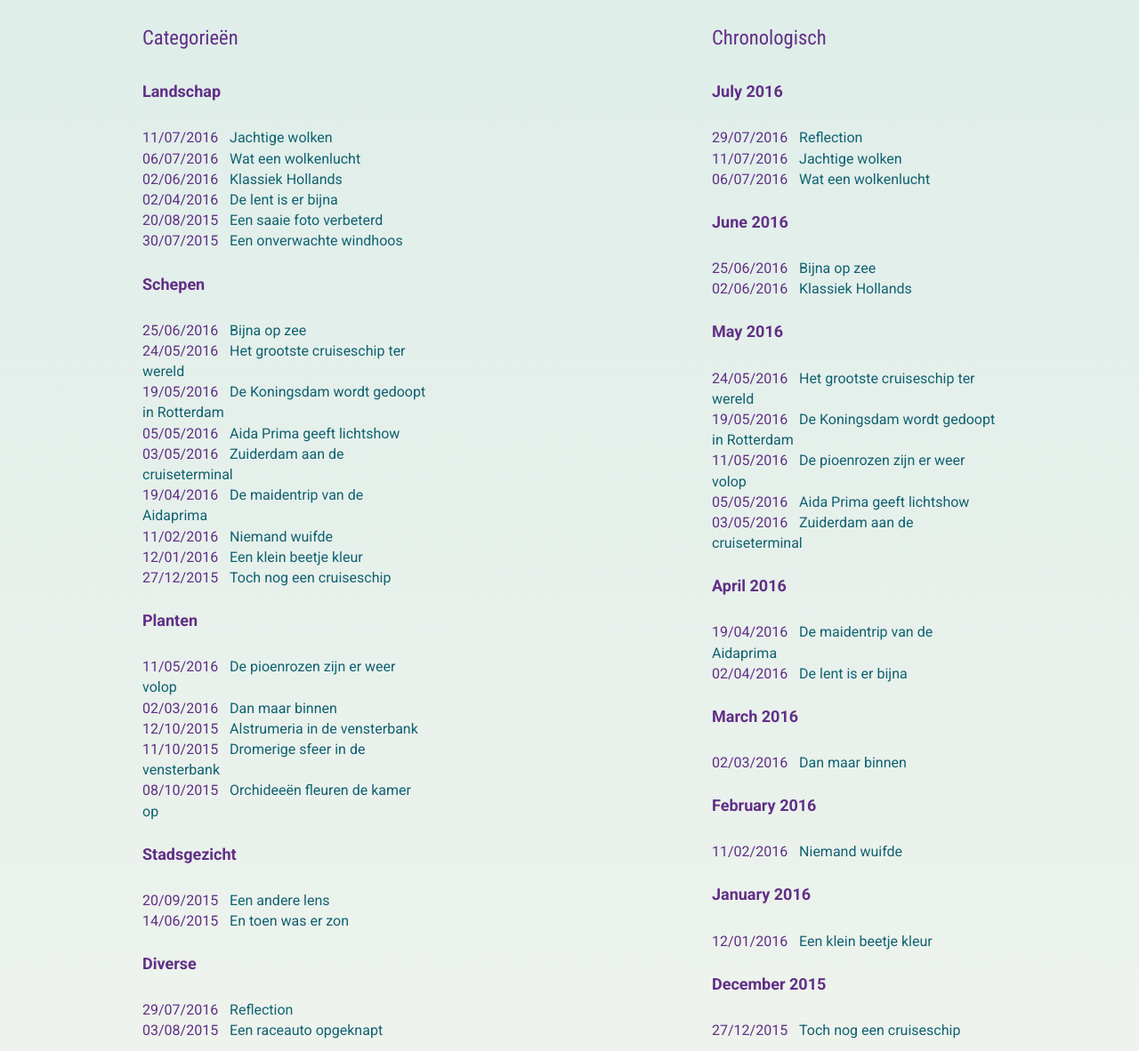
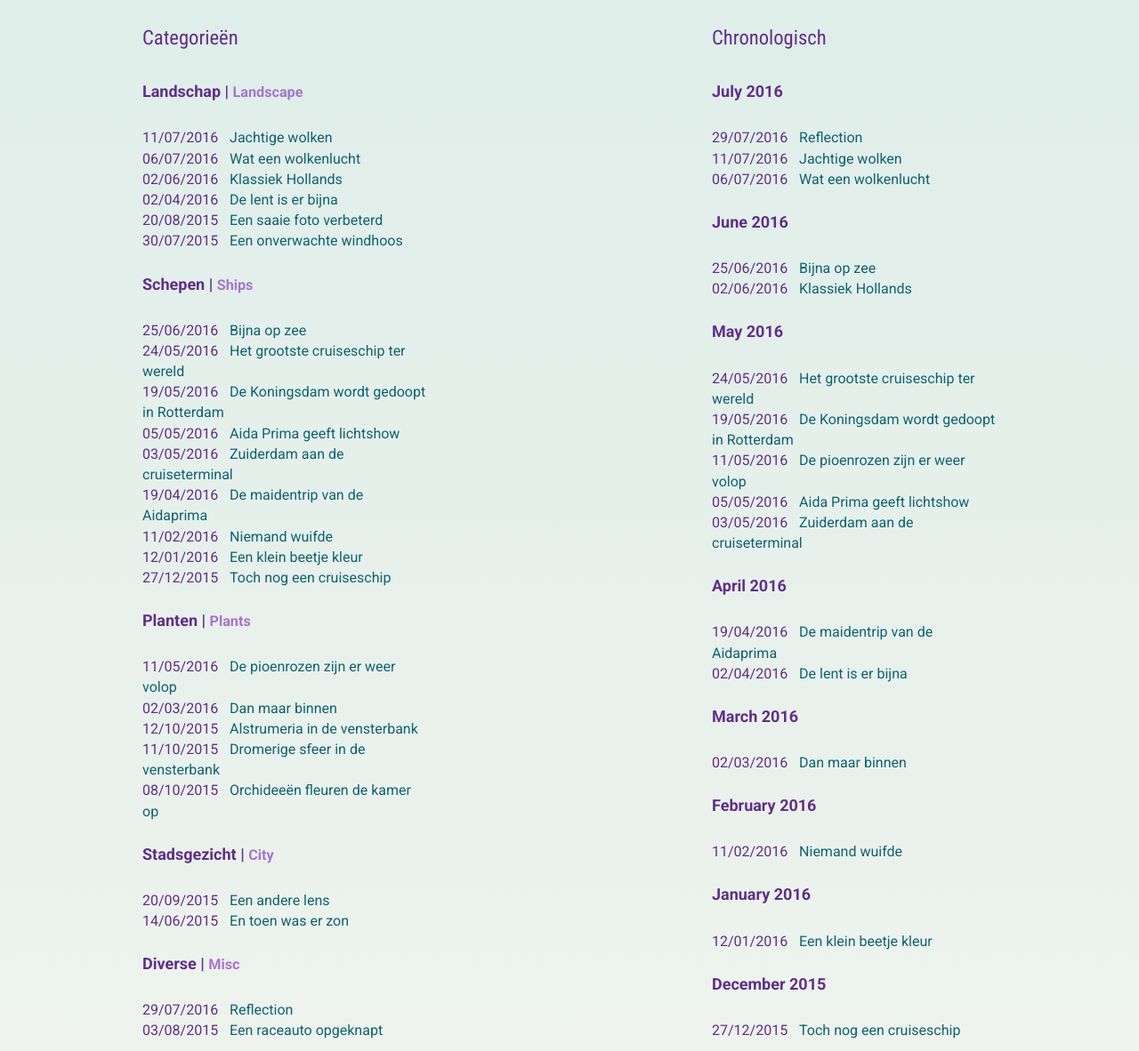
Before and after one commit to hansvanoverbeek/photoblog, a Jekyll site: the page built from archive.md, in a window 1280 px wide. Shown: the part 171-1353 px from the top of the page at 89% size. Built offline with Jekyll 4.4.1, drawn with Linux system fonts in a browser that asks for light colours.

Commit message:
sass en archief

```diff
--- a/_sass/_base.scss
+++ b/_sass/_base.scss
@@ -66,6 +66,12 @@ h5 {
   font-size: 1.125em;
 }
 
+h5 span {
+  opacity: 0.8;
+  color: lighten($text-color, 20%);
+  font-size: 0.9em;
+}
+
 .font_small,
 small {
   font-size: 0.707em;
--- a/archive.md
+++ b/archive.md
@@ -13,35 +13,35 @@ permalink: /archive/
 
      <h4>Categorie&euml;n</h4>
 
-     <h5>Landschap</h5>
+     <h5>Landschap | <span>Landscape</span></h5>
       <ul>
         {% for item in site.categories.landschap %}
          <li><span >{{ item.date | date: "%d/%m/%Y" }}&nbsp;&nbsp;</span><a href="{{ item.url | prepend: site.baseurl }}">{{ item.title }}</a></li>
         {% endfor %}
       </ul>
 
-      <h5>Schepen</h5>
+      <h5>Schepen | <span>Ships</span></h5>
       <ul>
         {% for item in site.categories.schepen %}
          <li><span >{{ item.date | date: "%d/%m/%Y" }}&nbsp;&nbsp;</span><a href="{{ item.url | prepend: site.baseurl }}">{{ item.title }}</a></li>
         {% endfor %}
       </ul>
 
-      <h5>Planten</h5>
+    <h5>Planten | <span>Plants</span></h5>
       <ul>
         {% for item in site.categories.planten %}
          <li><span >{{ item.date | date: "%d/%m/%Y" }}&nbsp;&nbsp;</span><a href="{{ item.url | prepend: site.baseurl }}">{{ item.title }}</a></li>
         {% endfor %}
       </ul>
 
-      <h5>Stadsgezicht</h5>
+    <h5>Stadsgezicht | <span>City</span></h5>
       <ul>
         {% for item in site.categories.stadsgezicht %}
          <li><span >{{ item.date | date: "%d/%m/%Y" }}&nbsp;&nbsp;</span><a href="{{ item.url | prepend: site.baseurl }}">{{ item.title }}</a></li>
         {% endfor %}
       </ul>
 
-      <h5>Diverse</h5>
+      <h5>Diverse | <span>Misc</span></h5>
       <ul>
         {% for item in site.categories.diverse %}
          <li><span >{{ item.date | date: "%d/%m/%Y" }}&nbsp;&nbsp;</span><a href="{{ item.url | prepend: site.baseurl }}">{{ item.title }}</a></li>
```
